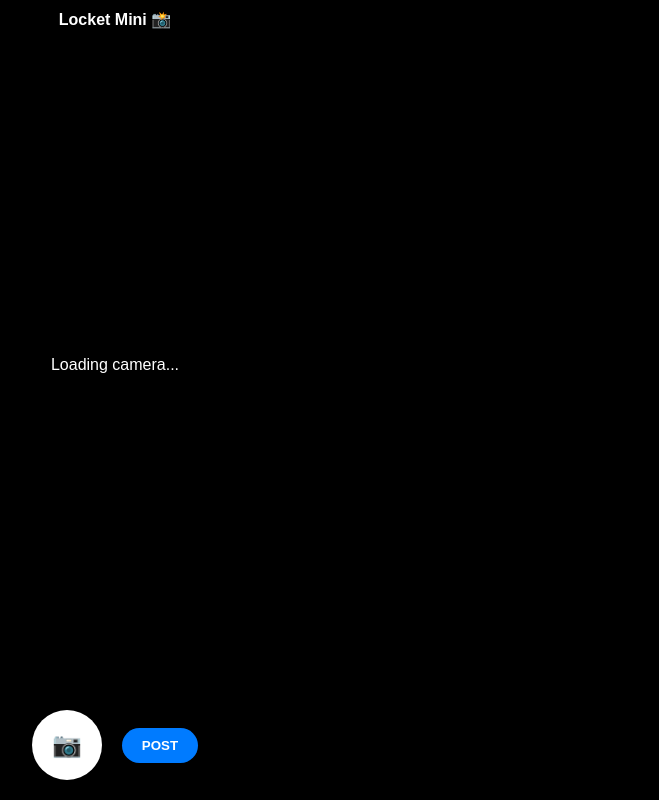
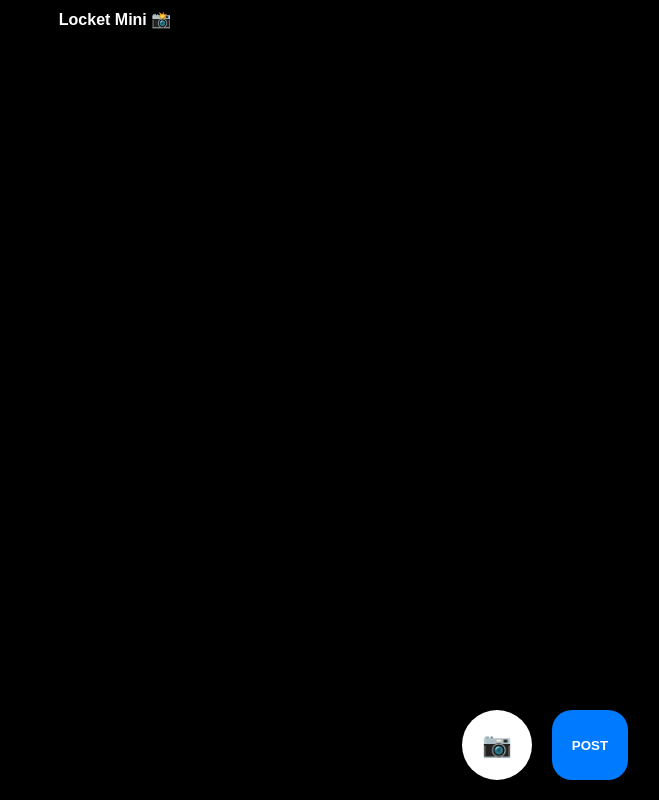
Before and after one commit to tin1511/locket-mini, a Flask app: page / in a window 1280 px wide. Shown: the whole page, without its empty margins (525-1184 px from the left). Run offline with Flask 3, Linux system fonts and the light colour scheme; data that the repository does not hold is empty.

Commit message:
Refactor camera and feed functionality in HTML

```diff
--- a/templates/index.html
+++ b/templates/index.html
@@ -16,44 +16,48 @@ body{
     color:white;
 }
 
+/* APP */
 .app{
     max-width:420px;
     margin:auto;
     height:100vh;
     display:flex;
     flex-direction:column;
-    justify-content:space-between;
 }
 
-/* CAMERA VIEW */
-#camera{
-    flex:1;
-    display:flex;
-    align-items:center;
-    justify-content:center;
-    overflow:hidden;
-}
-
-#camera img, video{
-    width:100%;
-    height:100%;
-    object-fit:cover;
-}
-
-/* TOP */
+/* HEADER */
 .header{
     text-align:center;
     padding:10px;
     font-weight:bold;
 }
 
-/* BOTTOM */
+/* FEED (VUỐT) */
+#feed{
+    flex:1;
+    overflow-y:scroll;
+    scroll-snap-type: y mandatory;
+}
+
+.photo{
+    height:100vh;
+    scroll-snap-align:start;
+}
+
+.photo img{
+    width:100%;
+    height:100%;
+    object-fit:cover;
+}
+
+/* CONTROLS */
 .controls{
+    position:fixed;
+    bottom:20px;
+    width:100%;
     display:flex;
     justify-content:center;
-    align-items:center;
     gap:20px;
-    padding:20px;
 }
 
 /* NÚT CAMERA */
@@ -83,16 +87,14 @@ body{
 <body>
 
 <div class="app">
-
     <div class="header">Locket Mini 📸</div>
 
-    <div id="camera">Loading camera...</div>
+    <div id="feed"></div>
 
     <div class="controls">
         <div class="camera-btn" onclick="capture()">📷</div>
         <button class="post-btn" onclick="upload()">POST</button>
     </div>
-
 </div>
 
 <script>
@@ -100,38 +102,57 @@ let video;
 let canvas = document.createElement("canvas");
 let capturedBlob = null;
 
+// LOAD FEED
+async function loadFeed(){
+    const res = await fetch("/photos");
+    const data = await res.json();
+
+    const feed = document.getElementById("feed");
+    feed.innerHTML = "";
+
+    data.forEach(img=>{
+        feed.innerHTML += `
+            <div class="photo">
+                <img src="${img}">
+            </div>
+        `;
+    });
+}
+
 // MỞ CAMERA
 async function startCamera(){
     video = document.createElement("video");
 
     const stream = await navigator.mediaDevices.getUserMedia({
-        video: { facingMode: "user" },
-        audio: false
+        video: { facingMode: "user" }
     });
 
     video.srcObject = stream;
     video.autoplay = true;
 
-    document.getElementById("camera").innerHTML = "";
-    document.getElementById("camera").appendChild(video);
+    document.getElementById("feed").innerHTML = "";
+    document.getElementById("feed").appendChild(video);
 }
-
-startCamera();
 
 // CHỤP ẢNH
 function capture(){
+    if(!video){
+        startCamera();
+        return;
+    }
+
     canvas.width = video.videoWidth;
     canvas.height = video.videoHeight;
 
     const ctx = canvas.getContext("2d");
     ctx.drawImage(video, 0, 0);
 
-    canvas.toBlob(blob => {
+    canvas.toBlob(blob=>{
         capturedBlob = blob;
 
         const url = URL.createObjectURL(blob);
-        document.getElementById("camera").innerHTML =
-            `<img src="${url}">`;
+        document.getElementById("feed").innerHTML =
+            `<div class="photo"><img src="${url}"></div>`;
     }, "image/jpeg");
 }
 
@@ -150,10 +171,14 @@ async function upload(){
         body:formData
     });
 
-    alert("Đã gửi 😎");
+    alert("Đã đăng 😎");
 
-    startCamera();
+    capturedBlob = null;
+    loadFeed();
 }
+
+// LOAD LẦN ĐẦU
+loadFeed();
 </script>
 
 </body>
```
